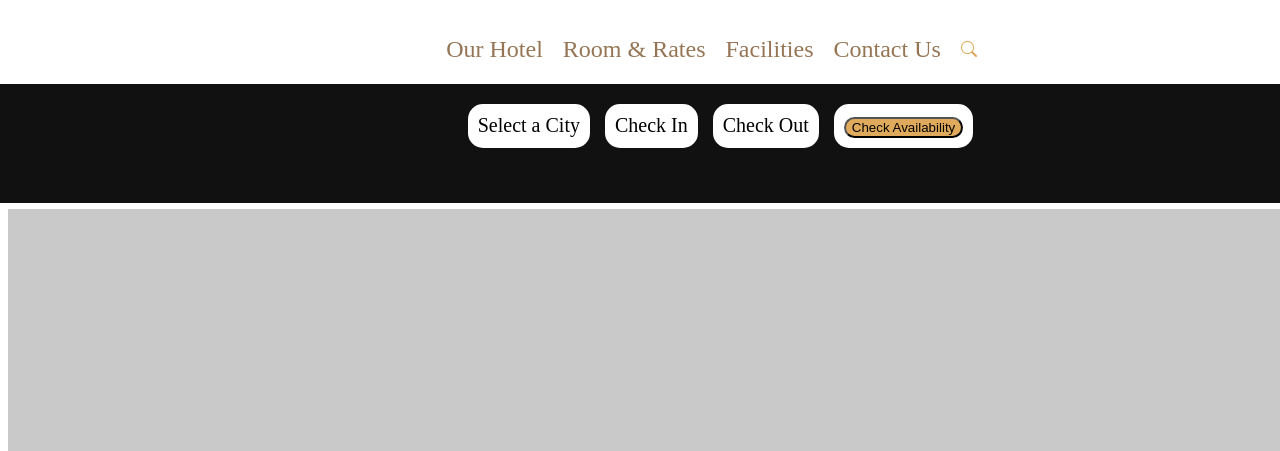
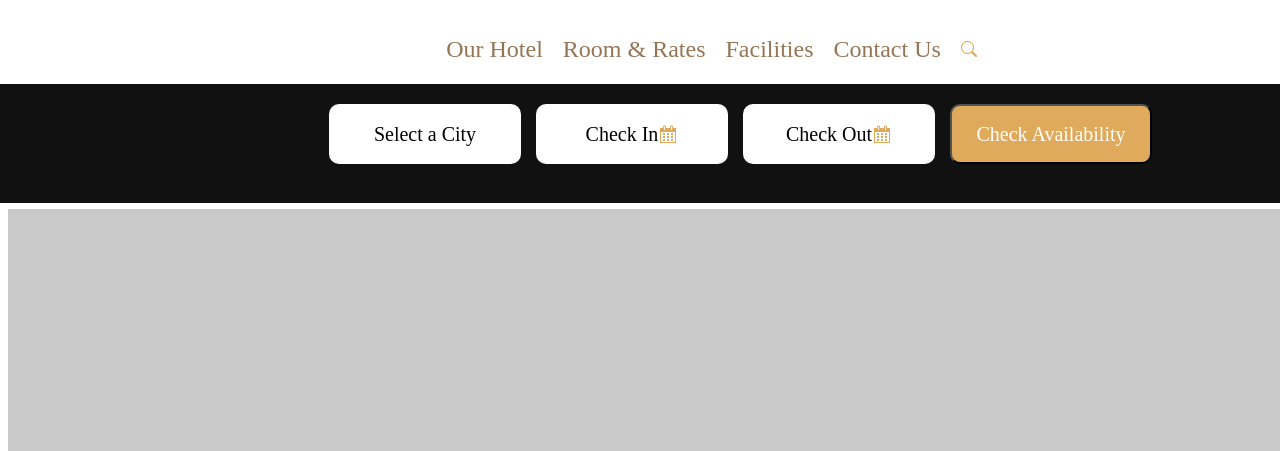
Before and after one commit to Kritikaadhikarii/Development-Platform-Tasks, a plain HTML site: page index.html in a window 1280 px wide. Shown: the part 157-608 px from the top of the page. Drawn offline with Linux system fonts and the light colour scheme; grey boxes are pictures that could not be loaded.

Commit message:
new changes made

```diff
--- a/index.css
+++ b/index.css
@@ -63,23 +63,38 @@ nav li {
   display: flex;
   justify-content: center;
   list-style: none;
-  padding: 0;
+  /* padding: 0; */
 }
 
 .two li {
-    padding: 10px;
-    background-color: white;
-    border-radius: 15px;
-    margin-right: 15px;
+  background-color: white;
+  border-radius: 10px;
+  margin-right: 15px;
+  width: 192px;
+  height: 60px;
+  display: flex;
+  align-items: center;
+  justify-content: center;
 }
+
 
 .two li:last-child {
     margin-right: 0;
 }
 
 .two button{
-  background-color: #DFAA5B;
-  border-radius: 15px;
+  width: 202px;
+  height: 60px;
+  left: 936px;
+  top: 268px;
+  font-family: 'Ubuntu';
+  font-style: normal;
+  font-weight: 300;
+  font-size: 20px;
+  line-height: 23px;
+  color: #FFFFFF;
+  background: #DFAA5B;
+  border-radius: 10px;
 }
 
 .three {
--- a/index.html
+++ b/index.html
@@ -27,9 +27,9 @@
     <div class="two">
         <ul>
             <li>Select a City</li>
-            <li>Check In</li>
-            <li>Check Out</li>
-            <li><button>Check Availability</button></li>
+            <li>Check In<img src="dashicons_calendar-alt.png" > </li>
+            <li>Check Out<img src="dashicons_calendar-alt.png" > </li>
+            <button>Check Availability</button>
         </ul>
     </div>
 
```
Also changed, not shown: dashicons_calendar-alt.png (added).
